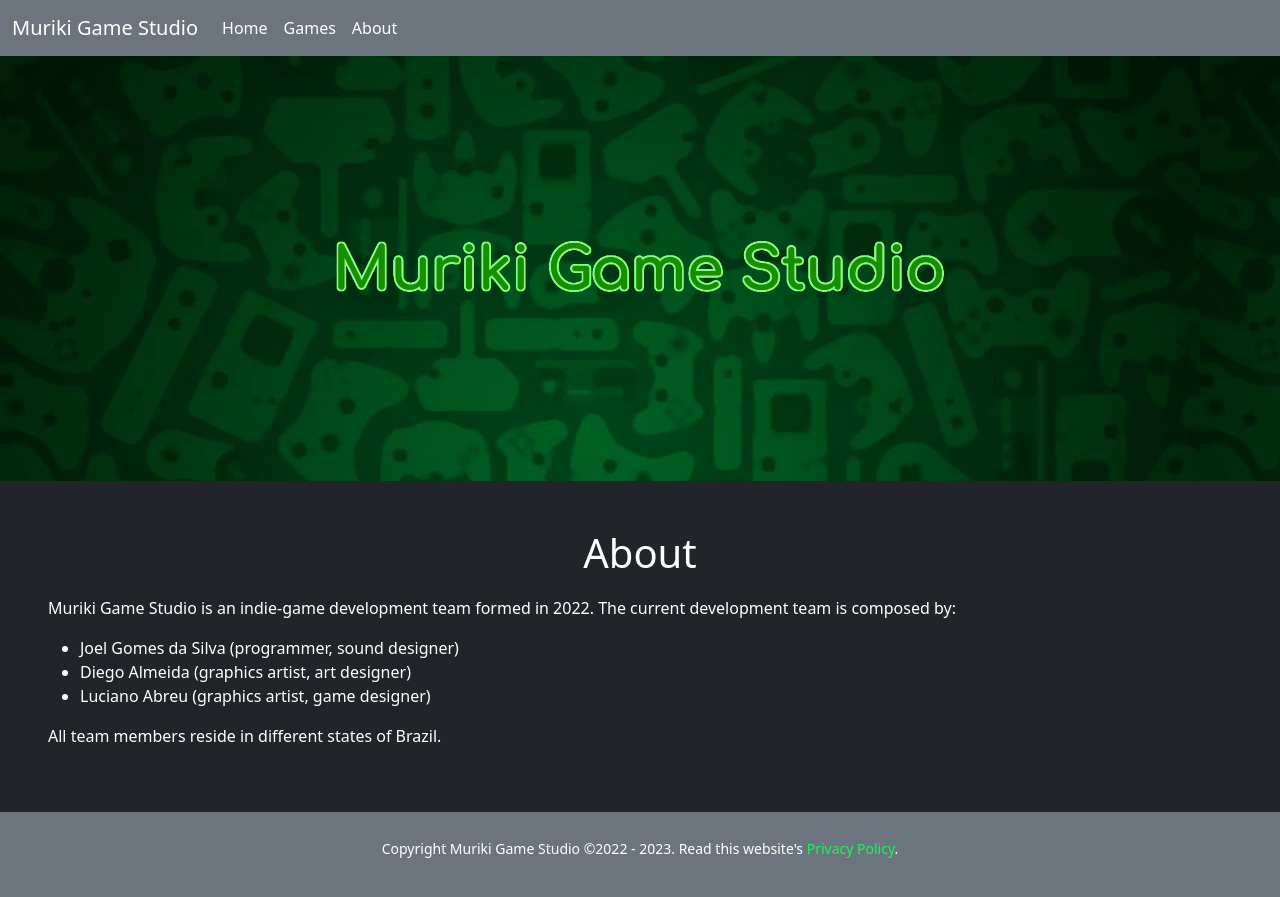
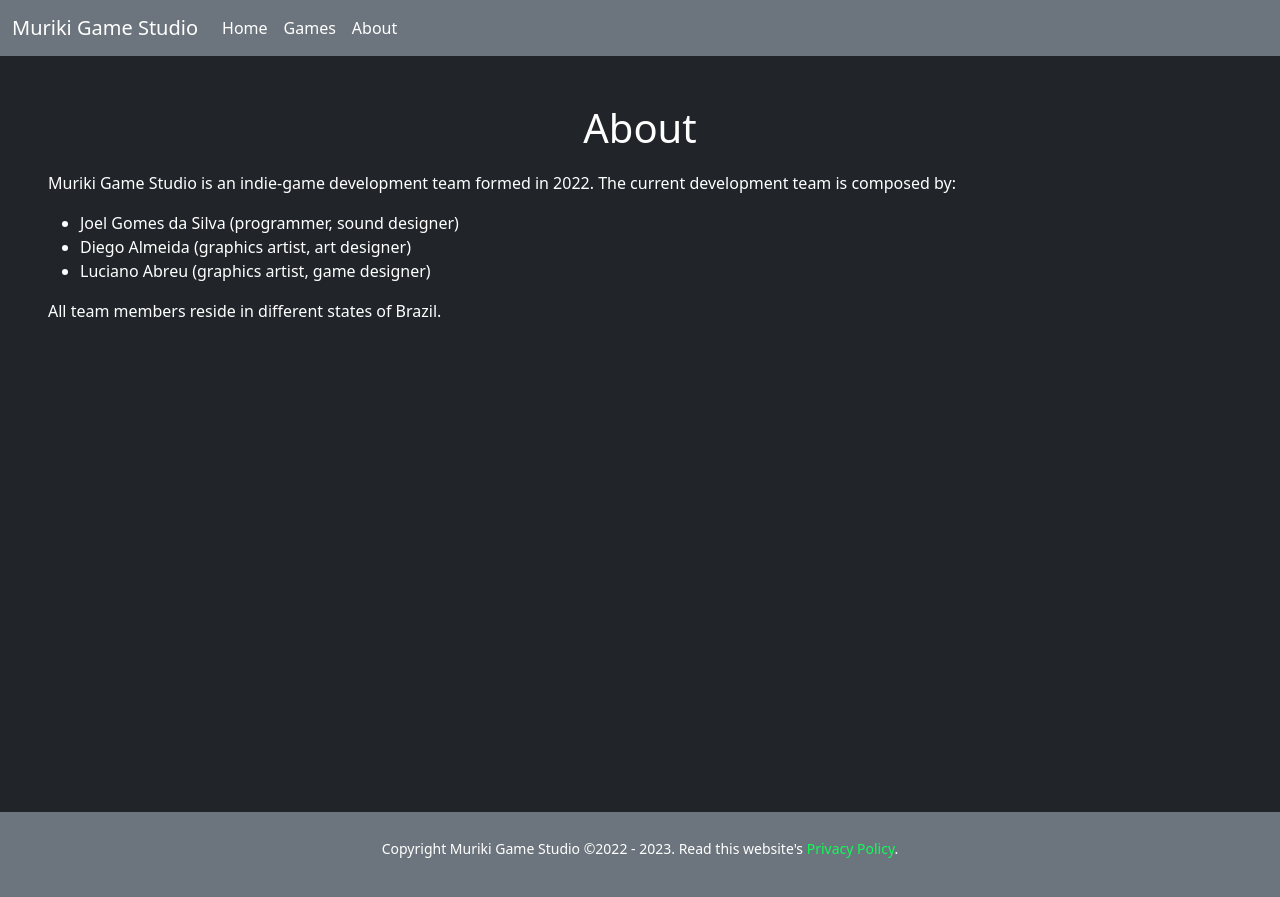
Before and after one commit to murikistudio/murikistudio.com.br, a Jekyll site: the page built from pages/about.md, in a window 1280 px wide. Shown: the top 897 px of the page. Built offline with Jekyll 4.4.1, drawn with Linux system fonts in a browser that asks for light colours.

Commit message:
feat: do not show banner by default

```diff
--- a/_includes/banner.html
+++ b/_includes/banner.html
@@ -1,6 +1,6 @@
+{% if include.show %}
 <div class="banner w-100 py-5 d-flex flex-column align-items-center justify-content-center user-select-none">
-    {% if include.show_logo %}
     <img class="banner-logo px-5 pb-4 logo" src="{{ site.baseurl }}/assets/img/logo.png" alt="Logo">
-    {% endif %}
     <img class="banner-text px-5 logo-text" src="{{ site.baseurl }}/assets/img/logo-text.png" alt="Logo Text">
 </div>
+{% endif %}
--- a/_layouts/default.html
+++ b/_layouts/default.html
@@ -5,7 +5,7 @@
 
 <body class="bg-dark h-100 w-100">
     {% include navbar.html %}
-    {% include banner.html show_logo=page.show_banner_logo %}
+    {% include banner.html show=page.show_banner %}
 
     {% unless page.hide_content %}
     <div class="page-content text-white">
```
Also changed, not shown: index.md (+1 -1 lines).
